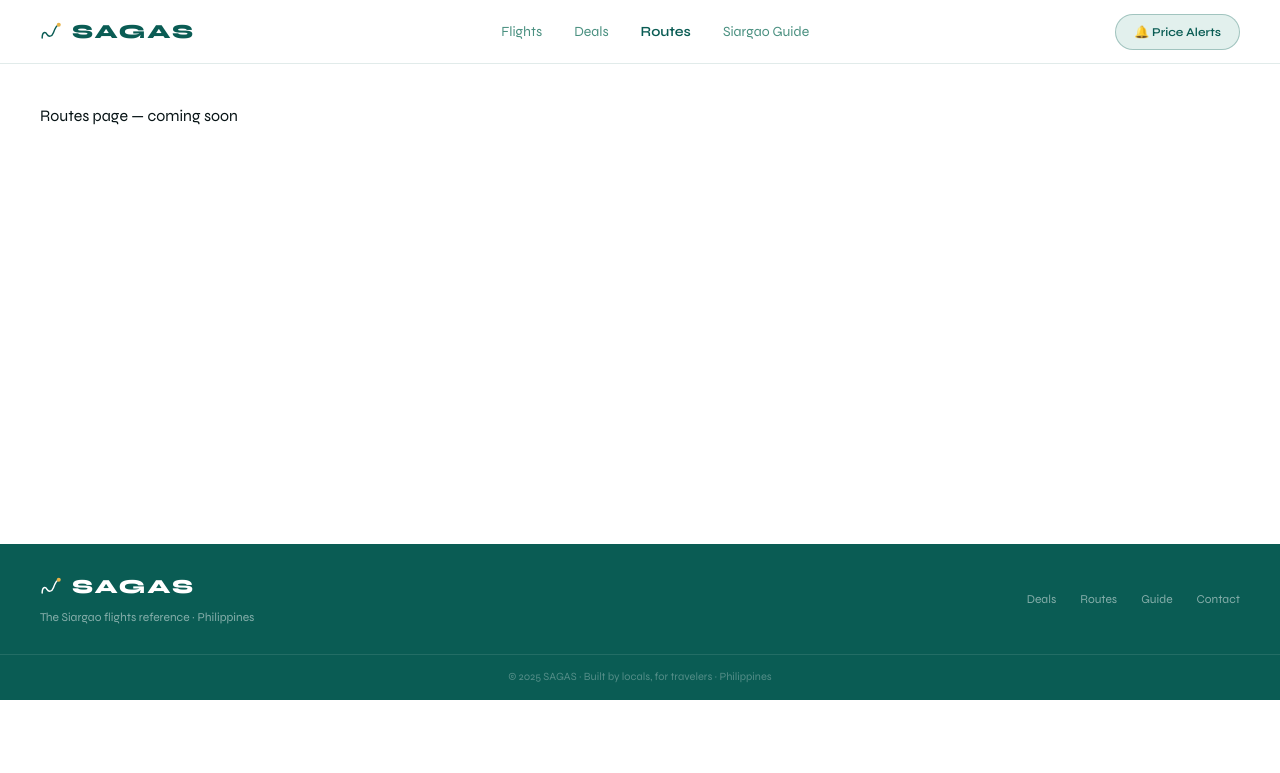
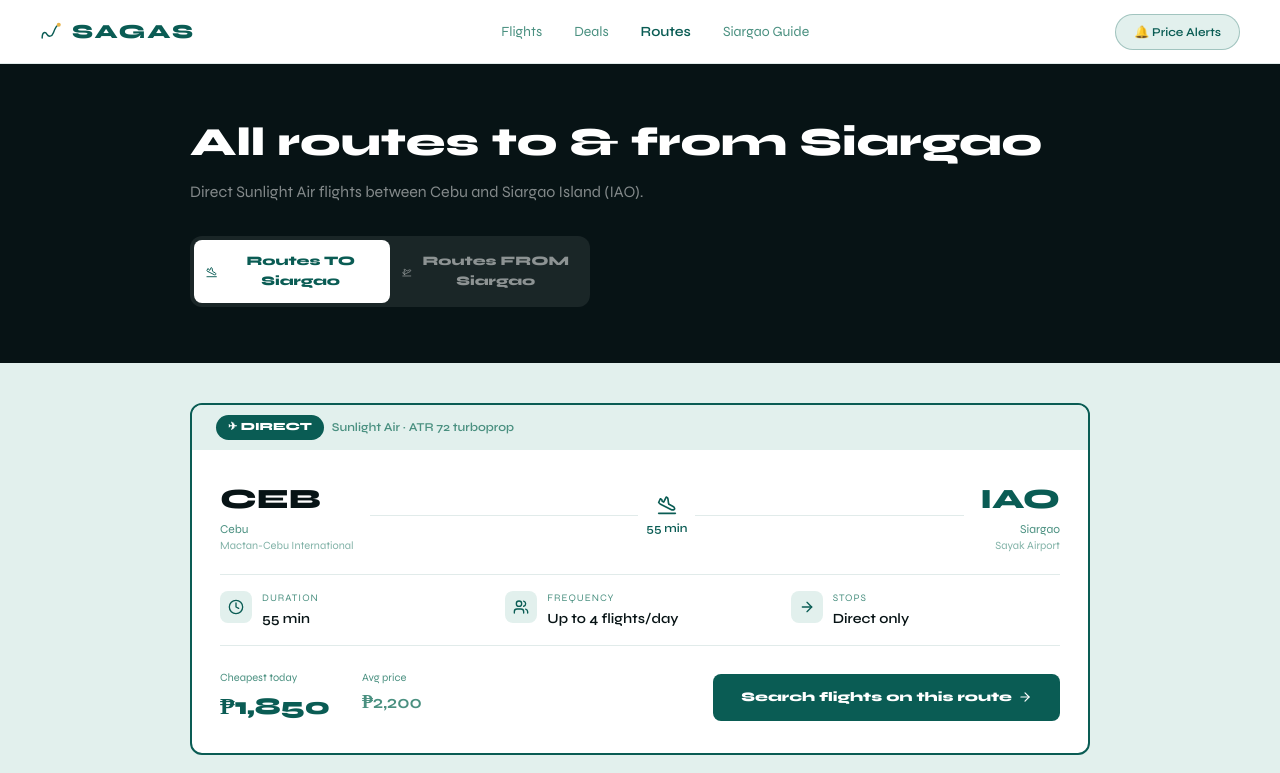
Before and after one commit to benjyamarupro-spec/sagas, a Next.js app: page /routes in a window 1280 px wide. Shown: the top 773 px of the page. Built offline with nearby package versions, Linux system fonts and the light colour scheme.

Commit message:
Session 5 — Page Routes

```diff
--- a/src/app/routes/page.tsx
+++ b/src/app/routes/page.tsx
@@ -1,3 +1,160 @@
+'use client';
+import { useState } from 'react';
+import { PlaneLanding, PlaneTakeoff, Clock, Users, ArrowRight } from 'lucide-react';
+import Link from 'next/link';
+
 export default function RoutesPage() {
-  return <div style={{padding:40, minHeight:'60vh'}}>Routes page — coming soon</div>;
+  const [direction, setDirection] = useState<'to'|'from'>('to');
+
+  const routes = [
+    {
+      from: 'Cebu', fromCode: 'CEB', fromAirport: 'Mactan-Cebu International',
+      to: 'Siargao', toCode: 'IAO', toAirport: 'Sayak Airport',
+      type: 'direct', duration: '55 min', airline: 'Sunlight Air',
+      frequency: 'Up to 4 flights/day', minPrice: 1850, avgPrice: 2200,
+    },
+    {
+      from: 'Siargao', fromCode: 'IAO', fromAirport: 'Sayak Airport',
+      to: 'Cebu', toCode: 'CEB', toAirport: 'Mactan-Cebu International',
+      type: 'direct', duration: '55 min', airline: 'Sunlight Air',
+      frequency: 'Up to 4 flights/day', minPrice: 1850, avgPrice: 2200,
+    },
+  ];
+
+  const filtered = direction === 'to'
+    ? routes.filter(r => r.toCode === 'IAO')
+    : routes.filter(r => r.fromCode === 'IAO');
+
+  return (
+    <div>
+      {/* Header */}
+      <div style={{ background: 'var(--nightsurf)', padding: '48px 40px 56px' }}>
+        <div style={{ maxWidth: 900, margin: '0 auto' }}>
+          <h1 style={{ fontFamily: 'Syne', fontWeight: 800, fontSize: 40, color: 'white', marginBottom: 8 }}>
+            All routes to & from Siargao
+          </h1>
+          <p style={{ fontFamily: 'Syne', fontWeight: 400, fontSize: 16, color: 'rgba(255,255,255,0.5)', marginBottom: 32 }}>
+            Direct Sunlight Air flights between Cebu and Siargao Island (IAO).
+          </p>
+
+          {/* Direction toggle */}
+          <div style={{ display: 'grid', gridTemplateColumns: '1fr 1fr', maxWidth: 400, background: 'rgba(255,255,255,0.08)', borderRadius: 12, padding: 4 }}>
+            {(['to','from'] as const).map(d => (
+              <button key={d} onClick={() => setDirection(d)} style={{
+                padding: '12px', fontFamily: 'Syne', fontWeight: 800, fontSize: 13,
+                background: direction === d ? 'white' : 'transparent',
+                color: direction === d ? 'var(--lagoon)' : 'rgba(255,255,255,0.5)',
+                border: 'none', borderRadius: 8, cursor: 'pointer',
+                display: 'flex', alignItems: 'center', justifyContent: 'center', gap: 6,
+                transition: 'all 0.2s',
+              }}>
+                {d === 'to' ? <PlaneLanding size={14}/> : <PlaneTakeoff size={14}/>}
+                {d === 'to' ? 'Routes TO Siargao' : 'Routes FROM Siargao'}
+              </button>
+            ))}
+          </div>
+        </div>
+      </div>
+
+      {/* Content */}
+      <div style={{ background: 'var(--seafoam)', padding: '40px 40px 48px' }}>
+        <div style={{ maxWidth: 900, margin: '0 auto', display: 'flex', flexDirection: 'column', gap: 20 }}>
+
+          {filtered.map((route, i) => (
+            <div key={i} style={{ background: 'white', border: '2px solid var(--lagoon)', borderRadius: 12, overflow: 'hidden' }}>
+              {/* Top badge */}
+              <div style={{ background: 'var(--seafoam)', padding: '10px 24px', display: 'flex', alignItems: 'center', gap: 8 }}>
+                <span style={{ background: 'var(--lagoon)', color: 'white', borderRadius: 20, padding: '4px 12px', fontFamily: 'Syne', fontWeight: 800, fontSize: 11 }}>
+                  ✈ DIRECT
+                </span>
+                <span style={{ fontFamily: 'Syne', fontWeight: 600, fontSize: 12, color: 'var(--lagoon-muted)' }}>
+                  Sunlight Air · ATR 72 turboprop
+                </span>
+              </div>
+
+              <div style={{ padding: 28 }}>
+                {/* Route */}
+                <div style={{ display: 'flex', alignItems: 'center', gap: 16, marginBottom: 20 }}>
+                  <div>
+                    <p style={{ fontFamily: 'Syne', fontWeight: 800, fontSize: 28, color: 'var(--nightsurf)' }}>{route.fromCode}</p>
+                    <p style={{ fontFamily: 'Syne', fontWeight: 400, fontSize: 12, color: 'var(--lagoon-muted)' }}>{route.from}</p>
+                    <p style={{ fontFamily: 'Syne', fontWeight: 400, fontSize: 11, color: 'var(--lagoon-muted)', opacity: 0.7 }}>{route.fromAirport}</p>
+                  </div>
+                  <div style={{ flex: 1, display: 'flex', alignItems: 'center', gap: 8 }}>
+                    <div style={{ flex: 1, height: 1, background: 'var(--border)' }}/>
+                    <div style={{ display: 'flex', flexDirection: 'column', alignItems: 'center', gap: 4 }}>
+                      <PlaneLanding size={20} color="var(--lagoon)"/>
+                      <span style={{ fontFamily: 'Syne', fontWeight: 600, fontSize: 12, color: 'var(--lagoon)' }}>{route.duration}</span>
+                    </div>
+                    <div style={{ flex: 1, height: 1, background: 'var(--border)' }}/>
+                  </div>
+                  <div style={{ textAlign: 'right' }}>
+                    <p style={{ fontFamily: 'Syne', fontWeight: 800, fontSize: 28, color: 'var(--lagoon)' }}>{route.toCode}</p>
+                    <p style={{ fontFamily: 'Syne', fontWeight: 400, fontSize: 12, color: 'var(--lagoon-muted)' }}>{route.to}</p>
+                    <p style={{ fontFamily: 'Syne', fontWeight: 400, fontSize: 11, color: 'var(--lagoon-muted)', opacity: 0.7 }}>{route.toAirport}</p>
+                  </div>
+                </div>
+
+                {/* Info grid */}
+                <div style={{ display: 'grid', gridTemplateColumns: 'repeat(3, 1fr)', gap: 16, marginBottom: 24, padding: '16px 0', borderTop: '1px solid var(--border)', borderBottom: '1px solid var(--border)' }}>
+                  {[
+                    { icon: <Clock size={16} color="var(--lagoon)"/>, label: 'Duration', value: route.duration },
+                    { icon: <Users size={16} color="var(--lagoon)"/>, label: 'Frequency', value: route.frequency },
+                    { icon: <ArrowRight size={16} color="var(--lagoon)"/>, label: 'Stops', value: 'Direct only' },
+                  ].map((item, j) => (
+                    <div key={j} style={{ display: 'flex', alignItems: 'flex-start', gap: 10 }}>
+                      <div style={{ width: 32, height: 32, background: 'var(--seafoam)', borderRadius: 8, display: 'flex', alignItems: 'center', justifyContent: 'center', flexShrink: 0 }}>
+                        {item.icon}
+                      </div>
+                      <div>
+                        <p style={{ fontFamily: 'Syne', fontWeight: 400, fontSize: 10, color: 'var(--lagoon-muted)', textTransform: 'uppercase', letterSpacing: 1, marginBottom: 2 }}>{item.label}</p>
+                        <p style={{ fontFamily: 'Syne', fontWeight: 600, fontSize: 14, color: 'var(--nightsurf)' }}>{item.value}</p>
+                      </div>
+                    </div>
+                  ))}
+                </div>
+
+                {/* Prices + CTA */}
+                <div style={{ display: 'flex', alignItems: 'center', justifyContent: 'space-between' }}>
+                  <div style={{ display: 'flex', gap: 32 }}>
+                    <div>
+                      <p style={{ fontFamily: 'Syne', fontWeight: 400, fontSize: 11, color: 'var(--lagoon-muted)', marginBottom: 2 }}>Cheapest today</p>
+                      <p style={{ fontFamily: 'Syne', fontWeight: 800, fontSize: 24, color: 'var(--lagoon)' }}>₱{route.minPrice.toLocaleString()}</p>
+                    </div>
+                    <div>
+                      <p style={{ fontFamily: 'Syne', fontWeight: 400, fontSize: 11, color: 'var(--lagoon-muted)', marginBottom: 2 }}>Avg price</p>
+                      <p style={{ fontFamily: 'Syne', fontWeight: 600, fontSize: 18, color: 'var(--lagoon-muted)' }}>₱{route.avgPrice.toLocaleString()}</p>
+                    </div>
+                  </div>
+                  <Link href={`/flights?from=${route.fromCode}`} style={{
+                    background: 'var(--lagoon)', color: 'white', borderRadius: 8,
+                    padding: '14px 28px', fontFamily: 'Syne', fontWeight: 800, fontSize: 13,
+                    textDecoration: 'none', display: 'flex', alignItems: 'center', gap: 6,
+                  }}>
+                    Search flights on this route <ArrowRight size={14}/>
+                  </Link>
+                </div>
+              </div>
+            </div>
+          ))}
+
+          {/* Pro tip */}
+          <div style={{ background: 'var(--golden-light)', border: '1px solid rgba(232,180,74,0.4)', borderRadius: 12, padding: '20px 24px' }}>
+            <p style={{ fontFamily: 'Syne', fontWeight: 400, fontSize: 14, color: '#7A5A00', lineHeight: 1.6 }}>
+              💡 <strong>Pro tip:</strong> Book Sunlight Air at least 3 weeks in advance — it's the most popular carrier on the Cebu–Siargao route and seats fill fast, especially October through December during surf season.
+            </p>
+          </div>
+
+          {/* Coming soon */}
+          <div style={{ background: 'white', border: '1px solid var(--border)', borderRadius: 12, padding: '24px 28px', textAlign: 'center' }}>
+            <p style={{ fontFamily: 'Syne', fontWeight: 600, fontSize: 15, color: 'var(--nightsurf)', marginBottom: 6 }}>More routes coming soon</p>
+            <p style={{ fontFamily: 'Syne', fontWeight: 400, fontSize: 13, color: 'var(--lagoon-muted)' }}>
+              SAGAS is currently specialized in Sunlight Air routes between Cebu and Siargao. Additional airlines and routes will be added as we grow.
+            </p>
+          </div>
+
+        </div>
+      </div>
+    </div>
+  );
 }
```
